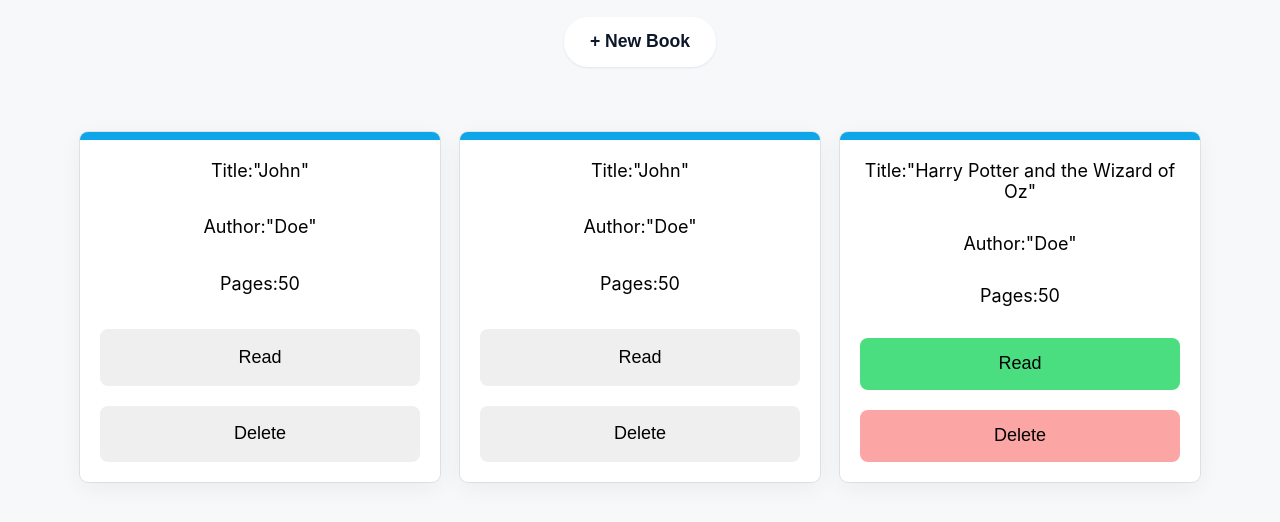
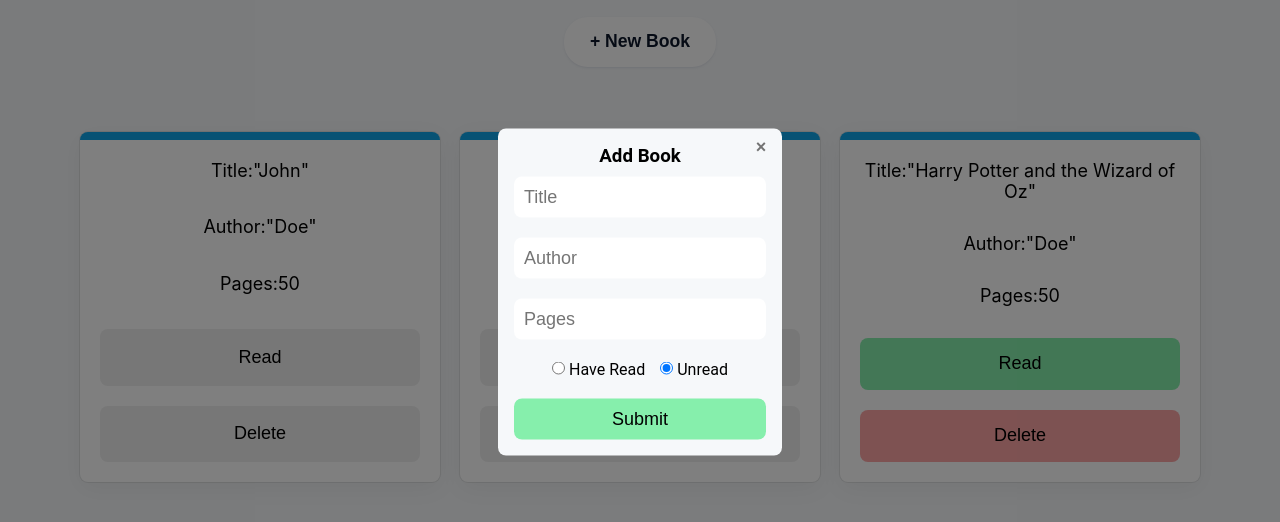
Before and after one commit to axelklaudedelgado/library, a plain HTML site: page index.html in a window 1280 px wide. Both pictures are taken after a click on the button "+ New Book". Shown: the part 108-630 px from the top of the page. Drawn offline with Linux system fonts and the light colour scheme.

Commit message:
Add modal for adding new book

```diff
--- a/index.html
+++ b/index.html
@@ -7,14 +7,42 @@
     <link rel="stylesheet" href="style.css">
 </head>
 <body>
-    <script src="script.js"></script>
+    <script src="script.js" defer></script>
 
     <div class="main">
         <div class="header">
             <div class="headerText">Library</div>
         </div>
         <div class="content">
-            <div class="buttonContainer"><button class="addButton" type="submit">+ New Book</button></div>
+            <div class="buttonContainer"><button id="addButton" type="submit">+ New Book</button></div>
+            <dialog id="modal">
+                <div class="modalHeader">
+                    <h3 class="modalText">Add Book</h3>
+                    <button type="submit" id="closeButton">×</button>
+                </div>
+                <form method="dialog" id="addBookForm">
+                    <p>
+                        <input type="text" placeholder="Title" class="bookInput" maxlength="100" required>
+                    </p>
+                    <p>
+                        <input type="text" placeholder="Author" class="bookInput" maxlength="100" required>
+                    </p>
+                    <p>
+                        <input type="number" placeholder="Pages" class="bookInput" max="3000" required>
+                    </p>
+                    <p class="toggleReadStatus">
+                        <label>
+                            <input type="radio" name="status" value="Read"> Have Read
+                        </label>
+                        <label>
+                            <input type="radio" name="status" value="Not Read" checked> Unread
+                        </label>
+                    </p>
+                    <p>
+                        <button type="submit" class="submitBook">Submit</button>
+                    </p>
+                </form>
+            </dialog>
             <div class="bookCards">
                 <div class="card">
                     <div>Title:"John"</div>
--- a/script.js
+++ b/script.js
@@ -0,0 +1,12 @@
+const showBtn = document.querySelector("#addButton");
+const dialog = document.querySelector("#modal");
+const modalCloseBtn = dialog.querySelector("#closeButton");
+
+showBtn.addEventListener("click", () => {
+  dialog.showModal();
+});
+
+modalCloseBtn.addEventListener("click", (e) => {
+  e.preventDefault();
+  dialog.close();
+});
--- a/style.css
+++ b/style.css
@@ -36,7 +36,7 @@ body {
 }
 
 /* Button by Shuffle copied from CSS Scan Button 81 */
-.addButton {
+#addButton {
     background-color: #fff;
     border: 0 solid #e2e8f0;
     border-radius: 1.5rem;
@@ -58,9 +58,85 @@ body {
     touch-action: manipulation;
 }
 
-.addButton:hover {
+#addButton:hover {
     background-color: #1e293b;
     color: #fff;
+}
+
+#modal {
+    border: none;
+    border-radius: 8px;
+    background-color: #f6f8fa;
+    top: 50%;
+    left: 50%;
+    -webkit-transform: translateX(-50%) translateY(-50%);
+    -moz-transform: translateX(-50%) translateY(-50%);
+    -ms-transform: translateX(-50%) translateY(-50%);
+    transform: translateX(-50%) translateY(-50%);
+    padding: 16px;
+}
+
+#modal::backdrop {
+    background-color: #00000080;
+}
+
+.modalHeader {
+    display: flex;
+    position: relative;
+    justify-content: center;
+    margin-bottom: 10px;
+}
+
+#closeButton {
+    position: absolute;
+    right: -5px;
+    bottom: 10px;
+    background-color: transparent;
+    color: #1a1a1a;
+    color: #737373;
+    border: none;
+    height: 20px;
+    width: 20px;
+    font-weight: bold;
+    font-size: 18px;
+    display: flex;
+    align-items: center;
+    justify-content: center;
+}
+
+#closeButton:active, #closeButton:hover {
+    color: #1a1a1a;
+}
+
+#addBookForm {
+    display: grid;
+    gap: 20px;
+}
+
+.bookInput {
+    font-size: 18px;
+    border: none;
+    padding: 10px;
+    border-radius: 8px;
+}
+
+.toggleReadStatus {
+    display: flex;
+    justify-content: center;
+    gap: 15px;
+}
+
+.submitBook {
+    width: 100%;
+    font-size: 18px;
+    padding: 10px;
+    border: none;
+    border-radius: 8px;
+    background-color: #86efac;
+}
+
+.submitBook:hover {
+    background-color: #4ade80;
 }
 
 .bookCards {
@@ -93,11 +169,11 @@ body {
 }
 
 .readStatus {
-    background-color: #4ade80;
+    background-color: #86efac;
 }
 
-.readStatus:hover, .readStatus:active {
-    background-color: #22c55e;
+.readStatus:hover {
+    background-color: #4ade80;
 }
 
 .delete {
```
